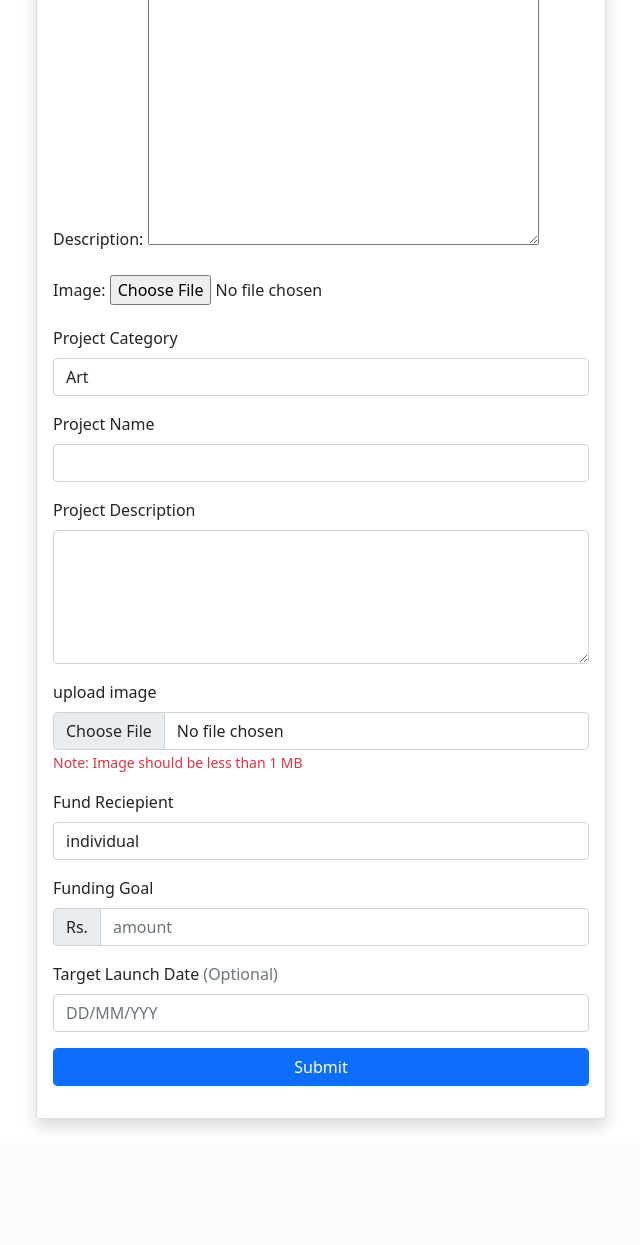
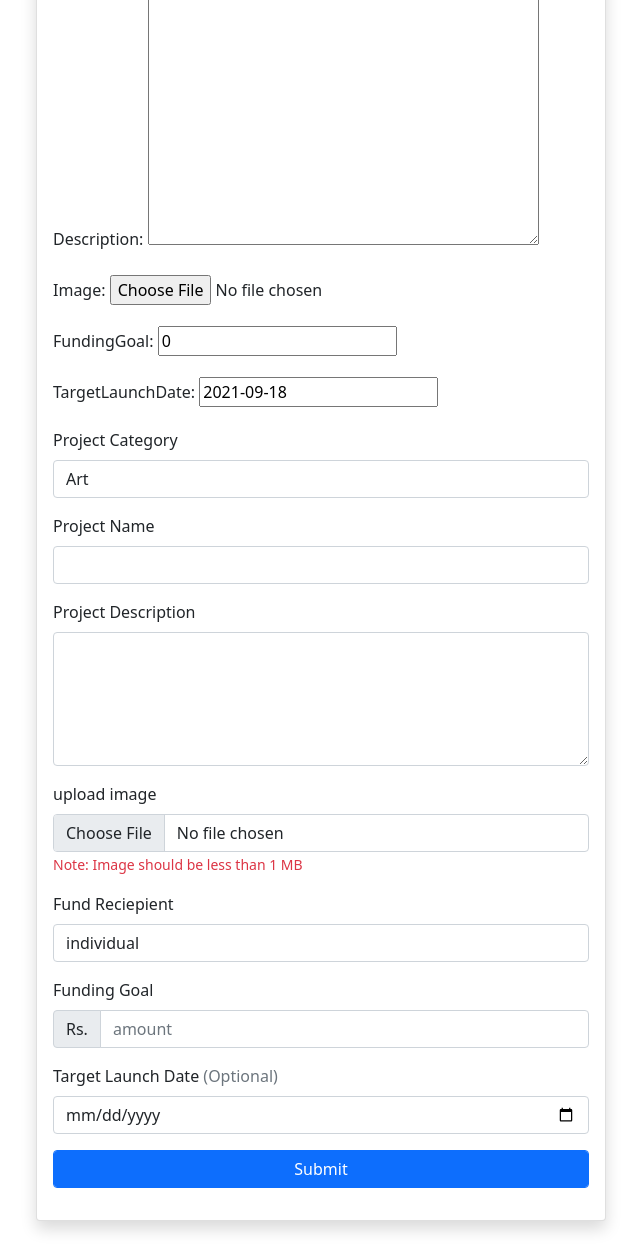
Before and after one commit to AaganMaskey/P2-Spotlight, a Django app: template spotlightv0/templates/create.html in a window 1280 px wide. Shown: the part 357-1602 px from the top of the page, without its empty margins (319-959 px from the left). Before the commit the page ends 1486 px from the top, so only its background shows below. Run offline with Django 3.2, Linux system fonts and the light colour scheme; the template is opened without the code that fills it: values that come from a table or form of the project are taken from there, others are empty; some libraries are stand-ins or nearby versions.

Commit message:
creator db  update v1

```diff
--- a/spotlightv0/creator/forms.py
+++ b/spotlightv0/creator/forms.py
@@ -1,5 +1,5 @@
 from django import forms
-from .models import creator_Basic, creator_fund
+from .models import creator_Basic
 from django.views.decorators.csrf import csrf_exempt
 from django.views.decorators.http import require_POST
 
@@ -16,6 +16,8 @@ class creatorBasic(forms.ModelForm):
 		fields = [
 			"title",
 			"description",
-			 'image'
+			 "image",
+			 "FundingGoal",
+			 "TargetLaunchDate"
 
 		]
--- a/spotlightv0/creator/models.py
+++ b/spotlightv0/creator/models.py
@@ -1,4 +1,7 @@
 from django.db import models
+from django.utils.timezone import now
+
+
 
 # Create your models here.
 
@@ -9,9 +12,5 @@ class creator_Basic(models.Model):
     category = models.CharField(max_length=100)
     description=models.TextField()
     image = models.ImageField(upload_to='media/static/img')
-
-
-
-
-class creator_fund(models.Model):
-    amount=models.IntegerField()
+    FundingGoal=models.IntegerField(default='0')
+    TargetLaunchDate = models.DateField(default= now, blank=True)
--- a/spotlightv0/templates/create.html
+++ b/spotlightv0/templates/create.html
@@ -152,7 +152,7 @@
         </div>
 
         <div class="form-group mb-3">
-          <label for="funding goal" class="Funding Goal">Funding Goal</label>
+          <label for="funding goal" class="FundingGoal">Funding Goal</label>
           <div class="input-group has-validation">
             <span class="input-group-text">Rs.</span>
             <input
@@ -167,8 +167,8 @@
         </div>
 
         <div class="form-group mb-3">
-              <label for="email" class="form-label"> Target Launch Date <span class="text-muted">(Optional)</span></label>
-              <input type="email" class="form-control" id="email" placeholder="DD/MM/YYY">
+              <label for="date" class="form-label"> Target Launch Date <span class="text-muted">(Optional)</span></label>
+              <input type="date" class="form-control" id="date" placeholder="DD/MM/YYY">
               <div class="invalid-feedback">
                 Please enter a valid date.
               </div>
```
Also changed, not shown: spotlightv0/creator/views.py (+7 -1 lines), spotlightv0/creator/migrations/0010_auto_20210919_2333.py (added), spotlightv0/db.sqlite3, spotlightv0/investor/migrations/0007_alter_investor_fund_id.py (added).
